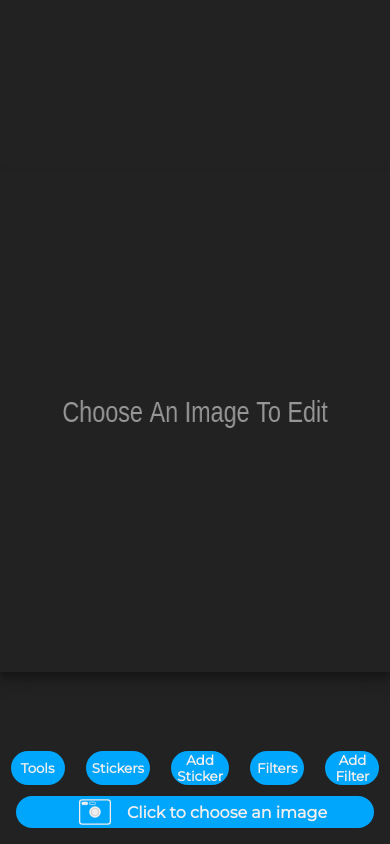
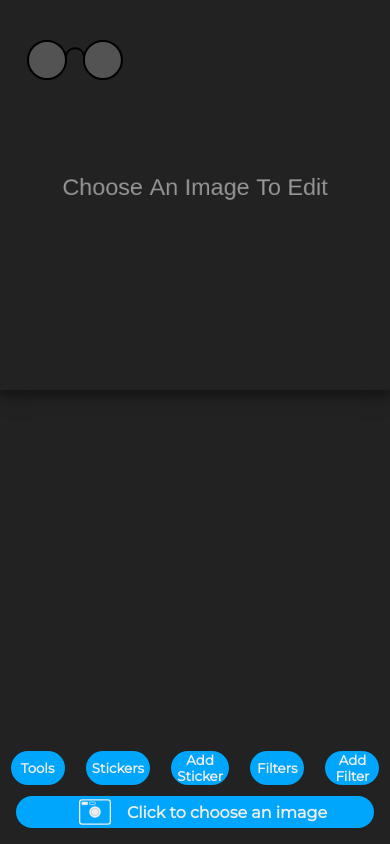
Before and after one commit to jh1992jh/filtermatic, a React (Create React App) app: page / in a window 390 px wide. Both pictures are taken after a click on the button "Add Sticker". Built offline with nearby package versions, Linux system fonts and the light colour scheme.

Commit message:
Rebuilt the sticker adding system and made it better and otherwise finetuned the app

```diff
--- a/src/App.js
+++ b/src/App.js
@@ -15,10 +15,13 @@ state = {
   mouseX: 0,
   mouseY: 0,
   uploadedImage: null,
+  orientationNumber: 0,
   mainImgWidth: 500,
   mainImgHeight: 500,
   selectedSticker: stickers[0],
   stickerSize: 'md',
+  stickers: [],
+  dragging: false,
   selectedFilter: filters[0],
   originalPhoto: null,
   imageState: [],
@@ -30,33 +33,51 @@ state = {
   middle: '',
   bottom: '',
   mobile: null
-
 }
  componentDidMount() {
    const canvas = this.refs.canvas;
    const ctx = canvas.getContext('2d');
-   let canvasX = canvas.width / 2;
-   let canvasY = canvas.height / 2;
+   const { mobile } = this.state;
 
-   ctx.font = "30px Arial";
-   ctx.textAlign = "center";
-   ctx.fillStyle = "rgba(150, 150, 150, 1)"
-   ctx.fillText("Choose An Image To Edit", canvasX, canvasY);
 
-   let pixelsOriginal = ctx.getImageData(0, 0, canvas.width, canvas.height);
-   const { imageState } = this.state;
-   this.setState({imageState: imageState.concat(pixelsOriginal)})
    function isMobileDevice() {
     return (typeof window.orientation !== "undefined") || (navigator.userAgent.indexOf('IEMobile') !== -1);
 };
 
 if(isMobileDevice() === true) {
-  console.log('User is on a mobile device')
+  console.log('User is on a mobile device, adjusting the canvas size')
   this.setState({mobile: true});
   canvas.width = window.innerWidth;
+  canvas.height = window.innerHeight;
 }
 
-console.log(window.innerWidth)
+let canvasX = canvas.width / 2;
+let canvasY = canvas.height / 2;
+let canvasXmobile = canvas.width / 2 - 60;
+
+const welcomeText = (font, x, y) => {
+  ctx.font = `${font}px Arial`;
+ ctx.textAlign = "center";
+ ctx.fillStyle = "rgba(150, 150, 150, 1)"
+ ctx.fillText("Choose An Image To Edit", x, canvasY);
+ }
+
+window.onload = () => {
+  if(mobile) {
+    welcomeText(20, canvasXmobile);
+  } else {
+    welcomeText(30, canvasX);
+  }
+}
+
+const canvasPosY = canvas.getBoundingClientRect().y;
+const canvasPosX = canvas.getBoundingClientRect().x;
+
+let pixelsOriginal = ctx.getImageData(0, 0, canvas.width, canvas.height);
+const { imageState } = this.state;
+this.setState({imageState: imageState.concat(pixelsOriginal)})
+
+this.setState({mouseX: canvasPosX + 50, mouseY: canvasPosY + 50});
   }
 
   imageUploadHandler = e => {
@@ -65,12 +86,8 @@ console.log(window.innerWidth)
   }
 
   handleMouseMove = e => {
-    //return;
+
     const canvas = this.refs.canvas;
-
- // FOR MAKING THE PAINTING WORK ON MOBILE
-   console.log(e.touches)
-    console.log(e.touches[0].clientX)
 
     if(e.touches) {
       const rect = canvas.getBoundingClientRect()
@@ -87,6 +104,7 @@ console.log(window.innerWidth)
     let canvasYbounding = canvas.getBoundingClientRect().y;
     let mouseXposition = e.clientX - canvasXbounding;
     let mouseYposition = e.clientY - canvasYbounding;
+
     this.setState({mouseX: mouseXposition, mouseY: mouseYposition})
     this.setState((prevState) => {
       return {
@@ -118,7 +136,7 @@ console.log(window.innerWidth)
           }
         }
       })
-    } else if(e.target.className = "strokeWidth") {
+    } else if(e.target.className === "strokeWidth") {
       this.setState((prevState) => {
         return {
           paintBrush: {
@@ -130,24 +148,13 @@ console.log(window.innerWidth)
       })
     }
 
-    /* if(e.target.className = "strokeWidth") {
-      this.setState((prevState) => {
-        return {
-          paintBrush: {
-            paint: prevState.paintBrush.paint,
-            color: prevState.paintBrush.color,
-            width: value
-          }
-        }
-      })
-    } */
   }
 
   textSettings = (e) => {
     const value = e.target.value;
 
     const { showTextForm } = this.state;
-    console.log(e.target.className)
+
     if(e.target.className === "textButton") {
       this.setState({showTextForm: !showTextForm})
     }
@@ -161,10 +168,12 @@ console.log(window.innerWidth)
     const canvas = this.refs.canvas;
     const ctx = canvas.getContext('2d');
 
+    const { orientationNumber } = this.state;
+
     const centerX = canvas.width / 2;
-    const topY = canvas.height * 0.1;
-    const centerY = canvas.height * 0.5;
-    const bottomY = canvas.height * 0.9;
+    const topY = canvas.height * 0.1 + orientationNumber;
+    const centerY = canvas.height * 0.5 + (orientationNumber / 2);
+    const bottomY = canvas.height * 0.9 - (orientationNumber / 2);
 
     ctx.font = "50px Impact";
     ctx.textAlign = "center";
@@ -207,8 +216,6 @@ console.log(window.innerWidth)
       if(!e.touches) {
         this.setState({mouseX: mouseXposition, mouseY: mouseYposition})
       } else {
-        console.log(e.touches[0])
-        console.log(rect)
 
         this.setState({mouseX: e.touches[0].clientX, mouseY: e.touches[0].clientY - rect.y })
       }
@@ -220,7 +227,7 @@ console.log(window.innerWidth)
       if(e.touches) {
         ctx.moveTo(mouseX, mouseY);
         ctx.lineTo(e.touches[0].clientX, e.touches[0].clientY - rect.y)
-        console.log(ctx.canvas)
+
       } else {
         ctx.moveTo(mouseX, mouseY);
       ctx.lineTo(mouseXposition, mouseYposition );
@@ -228,28 +235,89 @@ console.log(window.innerWidth)
       ctx.stroke();
     }
 
-    //this.setState({mouseX: mouseXposition, mouseY: mouseYposition});
+  }
+
+  setMouseCordinates = e => {
+      this.setState({mouseX: e.clientX, mouseY: e.clientY})
+      return;
+  }
+
+  dragSticker = (e) => {
+
+    const { stickers, mobile, dragging} = this.state;
+
+    if(e.touches) this.setState({dragging: true});
+
+    const filteredStickers = stickers.filter(sticker => {
+     return sticker.id === e.target.id
+     })
+
+     if(dragging) {
+      if(mobile) {
+        filteredStickers[0].y = e.touches[0].clientY - (filteredStickers[0].height);
+        filteredStickers[0].x = e.touches[0].clientX - (filteredStickers[0].width);
+       } else {
+         filteredStickers[0].y = e.clientY - (filteredStickers[0].height / 2);
+         filteredStickers[0].x = e.clientX - (filteredStickers[0].width / 2);
+
+
+         if(filteredStickers[0].x < e.clientX - (filteredStickers[0].width / 2)) {
+          filteredStickers[0].x = filteredStickers[0].x + e.clientX - (filteredStickers[0].width / 2);
+         }
+
 
        }
 
-  setMouseCordinates = e => {
        const canvas = this.refs.canvas;
-    let canvasXbounding = canvas.getBoundingClientRect().x;
-    let canvasYbounding = canvas.getBoundingClientRect().y;
+       const canvasPosX = canvas.getBoundingClientRect().x;
+       const canvasPosY = canvas.getBoundingClientRect().y;
 
-    const modalCordinates = {
-      x: e.clientX - canvasXbounding,
-      y: e.clientY - canvasYbounding
-    }
-    this.setState({mouseX: e.clientX, mouseY: e.clientY, showModal: modalCordinates });
-    setTimeout(() => this.setState({showModal: {}}), 2000)
-    let rect = canvas.getBoundingClientRect();
-    console.log(e)
-    if(rect.x === 0) {
-      this.setState({mouseX: e.clientX + rect.y, mouseY: e.clientY})
-    }
+       if(filteredStickers[0].x < canvasPosX + (filteredStickers[0].width / 2)) {
+       filteredStickers[0].x = canvasPosX + (filteredStickers[0].width / 2) ;
+       } else if (filteredStickers[0].x > canvasPosX + canvas.width - (filteredStickers[0].width * 1.5)) {
+        filteredStickers[0].x = canvasPosX + canvas.width - (filteredStickers[0].width * 1.5);
        }
 
+       if(filteredStickers[0].y < canvasPosY + (filteredStickers[0].height / 2)) {
+         filteredStickers[0].y = canvasPosY + (filteredStickers[0].height / 2)
+       } else if (filteredStickers[0].y > canvasPosY + canvas.height - (filteredStickers[0].height)) {
+         filteredStickers[0].y = canvasPosY + canvas.height - (filteredStickers[0].height);
+       }
+        // if it doesn't work properly divide the sticker witdth&height by 2 e.g. filteredStickers[0].width / 2
+     const stickerIds = stickers.map(sticker => sticker.id)
+
+     const stickerIndex = stickerIds.indexOf(filteredStickers[0].id);
+
+     const stickerArr = stickers.map(sticker => sticker);
+
+     stickerArr[stickerIndex].x = filteredStickers[0].x;
+     stickerArr[stickerIndex].y = filteredStickers[0].y;
+
+     this.setState({stickers: stickerArr})
+     } else return
+  }
+
+  deleteSticker = (e) => {
+    const { stickers } = this.state;
+
+    if(e.touches) this.setState({dragging: true});
+
+    const filteredStickers = stickers.filter(sticker => {
+     return sticker.id === e.target.id
+     })
+
+
+
+     const stickerIds = stickers.map(sticker => sticker.id)
+
+     const stickerIndex = stickerIds.indexOf(filteredStickers[0].id);
+
+     const stickerArr = stickers.map(sticker => sticker);
+
+     stickerArr.splice(stickerIndex, 1);
+     this.setState({stickers: stickerArr})
+
+  }
 
   uploadMainImg = () => {
     const { uploadedImage, imageState, activeImageState } = this.state;
@@ -258,29 +326,28 @@ console.log(window.innerWidth)
     const logoSvg = new Image();
     ctx.clearRect(0,0, canvas.width, canvas.height)
     const mainImg = this.refs.mainImg;
+    let aspectRatio;
     logoSvg.onload = () => {
       if(logoSvg.height > logoSvg.width) {
-        const width = canvas.width - (canvas.height / 5);
-        const height = canvas.height
-       // canvas.width = width;
-      // canvas.height = height;
-        ctx.drawImage(logoSvg, canvas.width / 10,0, width, height)
-        console.log(width, height)
-        this.setState({mainImgWidth: width, mainImgHeight: height})
+        const mainImg = this.refs.mainImg;
+        aspectRatio =  mainImg.height / mainImg.width;
+        const width = canvas.width;
+        const height = canvas.width * aspectRatio;
+
+        ctx.drawImage(logoSvg, 0,0, width, height)
+
+        this.setState({mainImgWidth: width, mainImgHeight: height, orientationNumber: canvas.width / 10})
       } else if (logoSvg.width > logoSvg.height) {
+        aspectRatio = mainImg.width / mainImg.height;
         const width = canvas.width;
-        const height = canvas.height  - (canvas.height / 4)
-      // canvas.width = width;
-      //  canvas.height = height;
-        this.setState({mainImgWidth: width, mainImgHeight: height})
+        const height = canvas.height  / aspectRatio;
+
+        this.setState({mainImgWidth: width, mainImgHeight: height, orientationNumber: canvas.height / 8})
         ctx.drawImage(logoSvg, 0, canvas.height / 8, width, height)
       }
 
 
 
-      // IDEA ROTATE CANVAS IF IMG HEIGHT > WIDTH
-      console.log(logoSvg.width)
-      console.log(logoSvg)
       let pixelsOriginal = ctx.getImageData(0, 0, canvas.width, canvas.height);
     this.setState({originalPhoto: pixelsOriginal, imageState:imageState.concat(pixelsOriginal), activeImageState: activeImageState + 1})
     }
@@ -297,19 +364,35 @@ selectSticker = (sticker) => {
 //FOR SAVING THE IMAGE
 saveImage = () => {
 const canvas = this.refs.canvas;
+const ctx = canvas.getContext('2d');
+let canvasXbounding = canvas.getBoundingClientRect().x;
+    let canvasYbounding = canvas.getBoundingClientRect().y;
+const { stickers } = this.state;
 
-var link = document.createElement('a');
+const pixels = ctx.getImageData(0,0, canvas.width, canvas.height);
+
+   for(let i = 0; i < stickers.length; i++) {
+    const logoSvg = new Image();
+    logoSvg.src = stickers[i].src;
+    logoSvg.onload = () => {
+
+
+            ctx.drawImage(logoSvg, stickers[i].x - canvasXbounding - (stickers[i].width / 2), stickers[i].y - canvasYbounding - (stickers[i].height / 2), stickers[i].width * stickers[i].size , stickers[i].height * stickers[i].size);
+   }
+  }
+
+
+
+setTimeout(() => {
+const link = document.createElement('a');
 link.className = "modalSave"
 const image = document.createElement('img');
-//const test = document.createElement('p');
 const trimmedCanvas = trimCanvas(canvas);
 image.src = trimmedCanvas.toDataURL();
-console.log(image.height)
+
 link.innerHTML = 'download image';
-console.log(this.state.imageState)
-//test.innerText = 'test'
 link.appendChild(image)
-console.log(trimmedCanvas.height )
+
 link.style.height = `${trimmedCanvas.height + 30}px`
 link.addEventListener('click', function(ev) {
 link.href = trimmedCanvas.toDataURL();
@@ -317,7 +400,11 @@ link.download = `FilterMatic${new Date().toISOString()}.png`
 link.remove();
 }, false);
 document.body.appendChild(link);
-document.body.addEventListener('click', () => link.remove())
+document.body.addEventListener('click', () => {
+  ctx.putImageData(pixels, 0, 0);
+  link.remove()
+})
+},300)
 }
 
 selectStickerSize = e => {
@@ -325,19 +412,12 @@ selectStickerSize = e => {
 }
 
 addImg = (e) => {
+  const { mouseX, mouseY, selectedSticker, stickerSize, stickers } = this.state;
 
-  // IDEA HOW REMOVING A STICKER MIGHT WORK, BEFORE EACH STICKER ADD SAVE THE IMAGE DATA TimPREVIMAGESTATE, MAKE IT AN ARRAY THEN THE REMOVE FUNCTION JUST DELETES ONE OBJECT FRim PREVIMAGESTATE(array of objects) FILTERING AND RETURNING THE NEW ARRAY WHICH DOESEN'T HAVE THE STICKER
-  const { mouseX, mouseY, selectedSticker, stickerSize, imageState, activeImageState, mobile } = this.state;
-  const canvas = this.refs.canvas;
-  const ctx = canvas.getContext('2d');
-    const logoSvg = new Image();
-    // FOR GETTING THE POSITION OF THE CANVAS ON THE SCREEN, NEEDED FOR BEING ABLE TO PLACE THE STICKERS TO CORRECT PLACES
-    let canvasXbounding = canvas.getBoundingClientRect().x;
-    let canvasYbounding = canvas.getBoundingClientRect().y;
     let size;
     switch(stickerSize) {
       case 'sm':
-        size = 1;
+        size = 1.5;
         break;
         case 'md':
         size = 2;
@@ -355,57 +435,40 @@ addImg = (e) => {
       size = 1
     }
 
-    logoSvg.onload = () => {
-      let rect = canvas.getBoundingClientRect();
-      //ctx.drawImage(logoSvg, mouseX - 86, mouseY, 200, 200);
-      // FOR IMAGES WHERE YOU WANT TO DETERMINE THE POSITION YOURSELF LIKE STICKERS ETC...
-      if(mobile) {
-        ctx.drawImage(logoSvg, mouseX - rect.y - (selectedSticker.width * size) / 2, mouseY - canvasYbounding - (selectedSticker.height * size) / 2, selectedSticker.width * size , selectedSticker.height * size );
-      } else {
-        ctx.drawImage(logoSvg, mouseX - canvasXbounding - (selectedSticker.width * size) / 2, mouseY - canvasYbounding - (selectedSticker.height * size) / 2, selectedSticker.width * size , selectedSticker.height * size );
-      }
-      console.log(e)
+    const sticker = {
+      title: selectedSticker.title,
+      src: selectedSticker.src,
+      width: selectedSticker.width,
+      height: selectedSticker.height,
+      x: mouseX,
+      y: mouseY,
+      size,
+      id: new Date().toISOString(),
+      isDragging: false
     }
 
-    let pixelsOriginal = ctx.getImageData(0, 0, canvas.width, canvas.height);
-    this.setState({originalPhoto: pixelsOriginal, imageState:imageState.concat(pixelsOriginal), activeImageState: activeImageState + 1})
-
-    logoSvg.src = selectedSticker.src;
-    console.log(canvas, ctx)
+    this.setState({ stickers: stickers.concat(sticker) });
   }
 
   filter = () => {
     const canvas = this.refs.canvas;
     const ctx = canvas.getContext('2d');
-   // let pixelsOriginal = ctx.getImageData(0, 0, 500, 500);
-    //this.setState({originalPhoto: pixelsOriginal})
 
     let pixels = ctx.getImageData(0, 0, canvas.width, canvas.height);
-    console.log(pixels)
 
-    const { selectedFilter, originalPhoto, imageState, activeImageState } = this.state;
-    // pixels = rgbSplit(pixels);
+
+    const { selectedFilter, imageState, activeImageState } = this.state;
     for (let i = 0; i < pixels.data.length; i+=4) {
       pixels.data[i + 0] = pixels.data[i + 0] + selectedFilter.r; // RED
       pixels.data[i + 1] = pixels.data[i + 1] + selectedFilter.g; // GREEN
       pixels.data[i + 2] = pixels.data[i + 2] + selectedFilter.b; // Blue
-      // TRY ADDING AN ALPHA HERE E.g [i + 4]
     }
 
-    if(selectedFilter.title === 'No Filter') {
-      ctx.putImageData(originalPhoto, 0, 0)
-      console.log(originalPhoto)
-    } else {
+
     ctx.putImageData(pixels, 0, 0);
-    }
+    let pixelsAfterFilter = ctx.getImageData(0, 0, canvas.width, canvas.height);
 
-    let pixelsAfterFilter = ctx.getImageData(0, 0, canvas.width, canvas.height);
-    //ctx.globalAlpha = 0.1;
-    //return pixels;
-    if(imageState.length === activeImageState + 1) {
     this.setState({ imageState: imageState.concat(pixelsAfterFilter), activeImageState: activeImageState + 1 })
-    }
-
   }
 
   selectFilter = (filter) => {
@@ -419,18 +482,12 @@ addImg = (e) => {
 
     if(e.target.className === 'add') {
       for (let i = 0; i < pixels.data.length; i+=4) {
-       /* pixels.data[i + 0] = pixels.data[i + 0] + 10; // RED
+        pixels.data[i + 0] = pixels.data[i + 0] + 10; // RED
         pixels.data[i + 1] = pixels.data[i + 1] + 10; // GREEN
         pixels.data[i + 2] = pixels.data[i + 2] + 10; // Blue
         // pixels.data[i + 3] = pixels.data[i + 3] + 10; */
+    }
 
-       /*
-        // RGB SPLIT FILTER TESTING
-        pixels.data[i - 100] = pixels.data[i + 0] + 100;
-        pixels.data[i + 100] = pixels.data[i + 1] + 100;
-        pixels.data[i - 100] = pixels.data[i + 2] + 100; */
-      }
-      console.log(pixels.data[0])
     } else {
       for (let i = 0; i < pixels.data.length; i+=4) {
         pixels.data[i + 0] = pixels.data[i + 0] - 10; // RED
@@ -438,6 +495,7 @@ addImg = (e) => {
         pixels.data[i + 2] = pixels.data[i + 2] - 10; // Blue
       }
     }
+
 
     ctx.putImageData(pixels, 0, 0);
     const { imageState, activeImageState } = this.state;
@@ -462,21 +520,20 @@ addImg = (e) => {
       this.setState({activeImageState: activeImageState + 1})
       ctx.putImageData(imageState[activeImageState + 1], 0, 0);
     }
-
-
-
-      console.log(imageState[activeImageState])
   }
 
   render() {
-    const { uploadedImage, selectedSticker, stickerSize, selectedFilter, showModal, paintBrush, showTextForm, top, bottom, middle } = this.state;
+    const { uploadedImage, selectedSticker, stickerSize, selectedFilter, showModal, paintBrush, showTextForm, top, bottom, middle, stickers, dragging, mobile } = this.state;
     return (
       <div className="App">
         <div className="topPart">
           <StickerContainer selectSticker={this.selectSticker} selectStickerSize={this.selectStickerSize} selectedSticker={selectedSticker} stickerSize={stickerSize} secondaryClassname="forDesktop"/>
           <Modal showModal={showModal} />
           <PaintBrush togglePaintMode={this.togglePaintMode} setPaintBrushSettings={this.setPaintBrushSettings} paintBrush={paintBrush}  textSettings={this.textSettings} showTextForm={showTextForm} top={top} bottom={bottom} middle={middle} addText={this.addText} secondaryClassname="forDesktop" />
-         <canvas ref="canvas" width="500" height="500" onMouseEnter={this.handleMouseEnter} onMouseDown={this.togglePaintMode} onMouseUp={this.togglePaintMode} onMouseMove={this.paint} onClick={this.setMouseCordinates}  onTouchStart={this.togglePaintMode} onTouchMove={this.paint}  onTouchEnd={this.togglePaintMode} onTouch={this.setMouseCordinates} className="canvas"></canvas>
+         <canvas ref="canvas" width={mobile ? window.innerWidth : 500} height={mobile ? window.innerHeight : 500} onMouseEnter={this.handleMouseEnter} onMouseDown={this.togglePaintMode} onMouseUp={this.togglePaintMode} onMouseMove={this.paint} onClick={this.setMouseCordinates}  onTouchStart={this.togglePaintMode} onTouchMove={this.paint}  onTouchEnd={this.togglePaintMode} className="canvas"></canvas>
+         {stickers.length > 0 && stickers !== undefined ? stickers.map(sticker => (
+           <img key={sticker.id} src={sticker.src} alt="sticker" style={{position: 'absolute', width: `${sticker.width * sticker.size}px`, height: `${sticker.height * sticker.size}`,  top: `${sticker.y - sticker.height / 2}px`, left: `${sticker.x - sticker.width / 2}px`}} id={sticker.id}  onMouseMove={this.dragSticker} onTouchMove={this.dragSticker} onClick={() => this.setState({dragging: !dragging})} onMouseLeave={() => this.setState({dragging: false})} onDoubleClick={this.deleteSticker} draggable="true" />
+         )): null }
          <FilterContainer selectFilter={this.selectFilter} selectedFilter={selectedFilter} secondaryClassname="forDesktop"/>
          </div>
          <Buttons
--- a/src/App.scss
+++ b/src/App.scss
@@ -25,6 +25,12 @@ $mainBoxShadow:  0 10px 20px rgba(0,0,0,0.19), 0 6px 6px rgba(0,0,0,0.23);
     flex-wrap: wrap;
     font-family: $mainFont;
     background: $appBackground;
+
+    @media only screen and (min-width: 300px) and (max-width: 800px) {
+        max-height: 100vh;
+        max-width: 100vw;
+        overflow: hidden;
+    }
 }
 
 @media only screen and (min-width: 300px) and (max-width: 800px) {
@@ -43,14 +49,17 @@ $mainBoxShadow:  0 10px 20px rgba(0,0,0,0.19), 0 6px 6px rgba(0,0,0,0.23);
 
     border: 1px solid #E5D4ED;
     box-shadow: $mainBoxShadow;
-    width: 500px;
-    height: 500px;
+    overflow: hidden;
 
     @media only screen and (min-width: 300px) and (max-width: 800px) {
         max-width: 100% !important;
         max-height: auto;
         border: none;
         margin: auto;
+        position: absolute;
+        top: 0;
+        left: 0;
+        overflow: hidden;
         /*position: absolute;
         left: 2.5em;
         top: 0;*/
@@ -206,6 +215,7 @@ $mainBoxShadow:  0 10px 20px rgba(0,0,0,0.19), 0 6px 6px rgba(0,0,0,0.23);
     background: $containerBackground;
     border-radius: $smallRadius;
     box-shadow: $mainBoxShadow;
+
     .infoAndSelectors {
         border: 1px solid #E5D4ED;
         max-width: 100%;
@@ -242,6 +252,11 @@ $mainBoxShadow:  0 10px 20px rgba(0,0,0,0.19), 0 6px 6px rgba(0,0,0,0.23);
             max-height: 300px !important;
         }
     }
+}
+
+/* CANVASSTICKER STYLES*/
+.canvasSticker {
+    overflow: hidden;
 }
 
 /* MODAL STYLES */
--- a/src/components/paintBrush/PaintBrush.js
+++ b/src/components/paintBrush/PaintBrush.js
@@ -2,7 +2,7 @@ import React, { Component } from 'react'
 
 class PaintBrush extends Component {
   render() {
-      const { togglePaintMode, setPaintBrushSettings, paintBrush, showTextForm, top, bottom, middle, textSettings, addText, secondaryClassname } = this.props;
+      const { setPaintBrushSettings, paintBrush, showTextForm, top, bottom, middle, textSettings, addText, secondaryClassname } = this.props;
     return (
       <div className={`paintBrush ${secondaryClassname}`}>
       {showTextForm ? (
--- a/src/trimCanvas.js
+++ b/src/trimCanvas.js
@@ -1,6 +1,6 @@
 export const trimCanvas = (c) =>
 {
-console.log(c)
+
 var ctx = c.getContext('2d'),
 copy = document.createElement('canvas').getContext('2d'),
 pixels = ctx.getImageData(0, 0, c.width, c.height),
@@ -55,6 +55,6 @@ copy.canvas.height = trimHeight;
 copy.putImageData(trimmed, 0, 0);
 
 // Return trimmed canvas
-console.log(copy.canvas)
+
 return copy.canvas;
 }
```
Also changed, not shown: src/components/stickerContainer/stickerSvgs/index.js (+6 -6 lines). Lines whose indentation alone changed are shown as unchanged.
